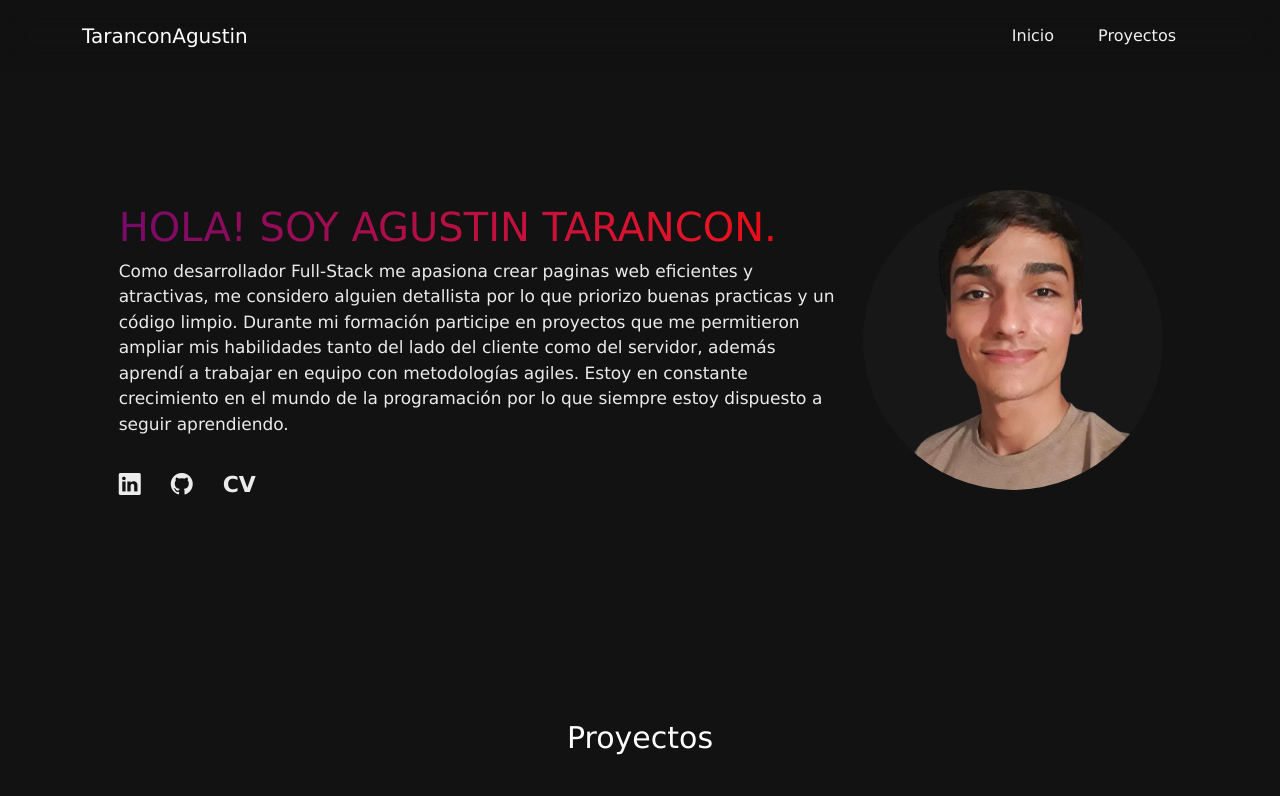
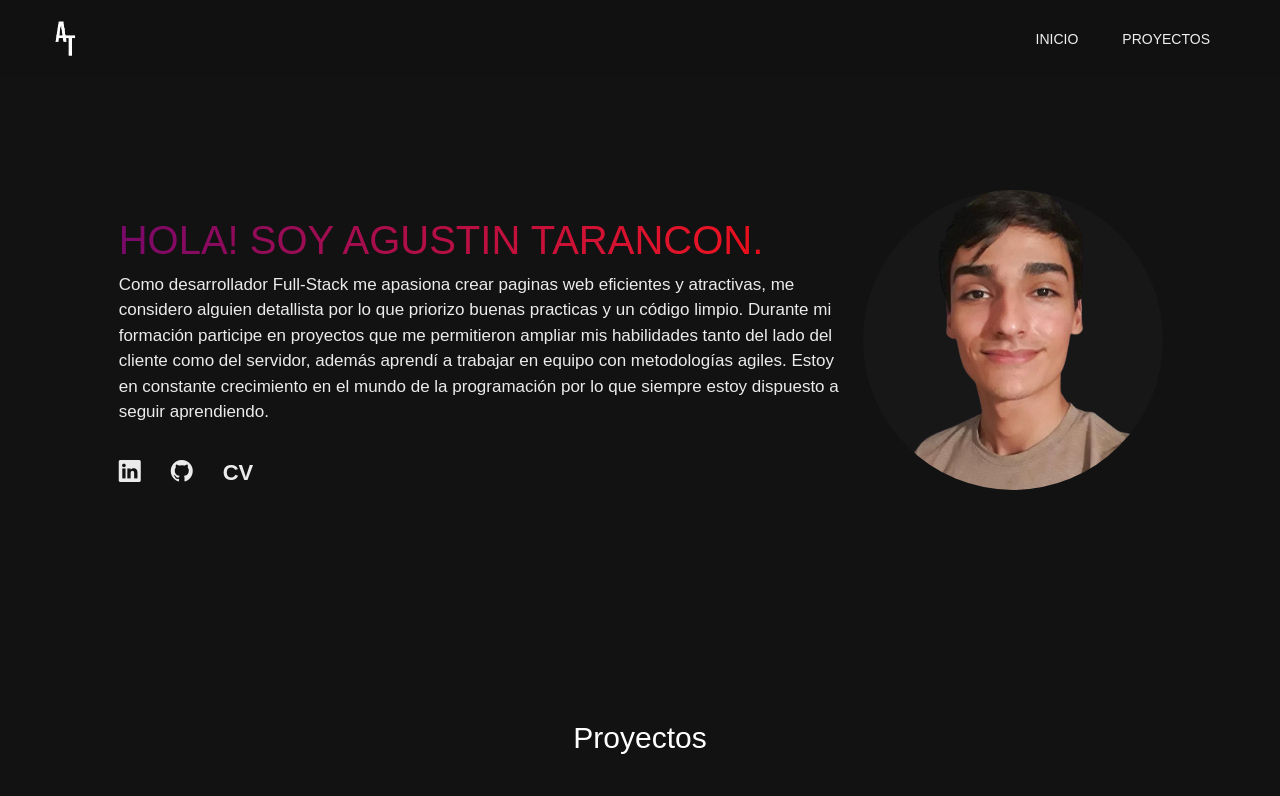
Before and after one commit to agustintarancon/Portfolio, a React (Vite) app: page / in a window 1280 px wide. Shown: the top 796 px of the page. Built offline with nearby package versions, Linux system fonts and the light colour scheme; grey boxes are pictures that could not be loaded.

Commit message:
logo y ajustes al navbar

```diff
--- a/src/components/general/navbar/Navbar.jsx
+++ b/src/components/general/navbar/Navbar.jsx
@@ -1,12 +1,14 @@
 import React from 'react'
-import {customLink, customNavbar} from "./navbar.module.css"
+import { customLink, customNavbar, logoClass } from "./navbar.module.css"
+import logo from "../../../assets/Logo.png"
 
 const Navbar = () => {
   return (
     <>
-      <nav className={`navbar navbar-expand-lg p-3 position-fixed w-100 ${customNavbar}`}>
-        <div className="container ">
-          <a href="/" className="navbar-brand text-white" >TaranconAgustin</a>
+      <nav className={`navbar navbar-expand-lg p-3 px-5 position-fixed w-100 ${customNavbar}`}>
+        <a href="/" className="navbar-brand text-white" >
+          <img src={logo} alt="logo" className={logoClass} />
+        </a>
         <button className="navbar-toggler" type="button" data-bs-toggle="collapse" data-bs-target="#navbar" aria-controls="navbar" aria-expanded="false" aria-label="Toggle navigation">
           <span className="navbar-toggler-icon"></span>
         </button>
@@ -14,19 +16,14 @@ const Navbar = () => {
           <ul className="navbar-nav ms-auto mb-2 mb-lg-0">
 
             <li className="nav-item">
-                <a href="/" className={`${customLink} text-decoration-none `} aria-current="page">Inicio</a>
+              <a href="/" className={`${customLink} text-decoration-none `} aria-current="page">INICIO</a>
             </li>
 
             <li className="nav-item">
-                <a href="#projects" className={`${customLink} text-decoration-none `}>Proyectos</a>
+              <a href="#projects" className={`${customLink} text-decoration-none `}>PROYECTOS</a>
             </li>
 
-              {/* <li className="nav-item">
-                <a href="#" className={`${customLink} text-decoration-none `}>Skills</a>
-              </li> */}
-
           </ul>
-          </div>
         </div>
       </nav>
     </>
--- a/src/components/general/navbar/navbar.module.css
+++ b/src/components/general/navbar/navbar.module.css
@@ -1,14 +1,18 @@
 .customNavbar {
-  background-color: rgba(0, 0, 0, 0.051);
-  backdrop-filter: blur(15px);
- }
+  background-color: #111111;
+}
 
- .customLink {
-   border-bottom: 3px solid transparent;
-   color: rgb(240, 240, 240);
- }
+.customLink {
+  color: rgb(240, 240, 240);
+  font-size: 14px;
+  font-weight: 400;
+}
 
- @media (min-width:1020px) {
+.logoClass {
+  width: 35px;
+}
+
+@media (min-width:1020px) {
 
   .customLink {
     padding: 8px;
@@ -18,7 +22,7 @@
 
   .customLink:hover {
     transition: .6s;
-   border-bottom: 3px solid rgb(206, 23, 66);
+    color: #D13838;
   }
 
 }
--- a/src/index.css
+++ b/src/index.css
@@ -3,7 +3,7 @@
   padding: 0;
   box-sizing: border-box;
   color: rgb(235, 235, 235);
-  font-family:'Lucida Sans', 'Lucida Sans Regular', 'Lucida Grande', 'Lucida Sans Unicode', Geneva, Verdana, sans-serif
+  font-family: sans-serif
 }
 body {
   background: linear-gradient(to bottom, rgb(18, 18, 18), rgb(18, 18, 18));
--- a/src/pages/home/Home.jsx
+++ b/src/pages/home/Home.jsx
@@ -5,10 +5,8 @@ import Projects from "../../components/specific/projects/Projects"
 const Home = () => {
   return (
     <div>
-
-      <AboutMe/>
-      <Projects/>
-
+      <AboutMe />
+      <Projects />
     </div>
   )
 }
```
Also changed, not shown: src/App.jsx (+4 -4 lines), src/assets/Logo.png (added). Lines whose indentation alone changed are shown as unchanged.
